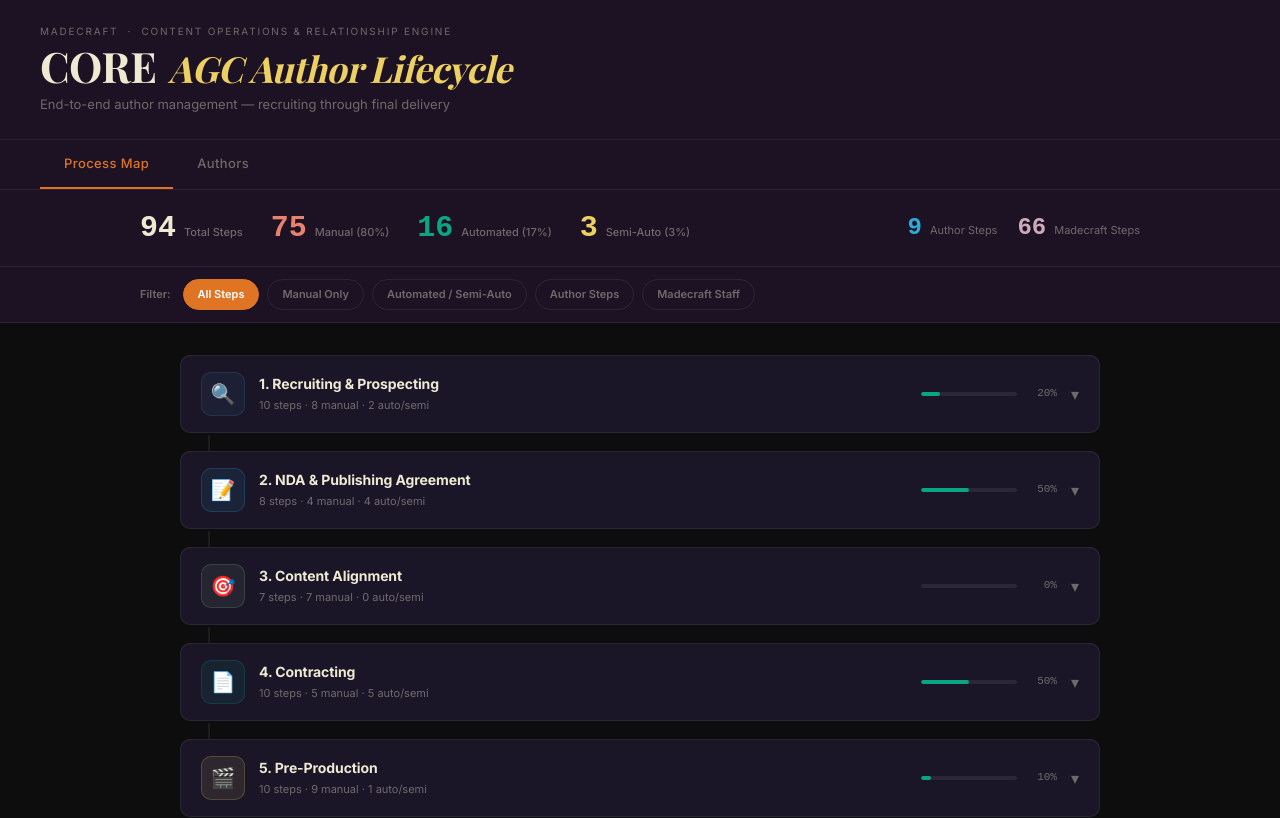
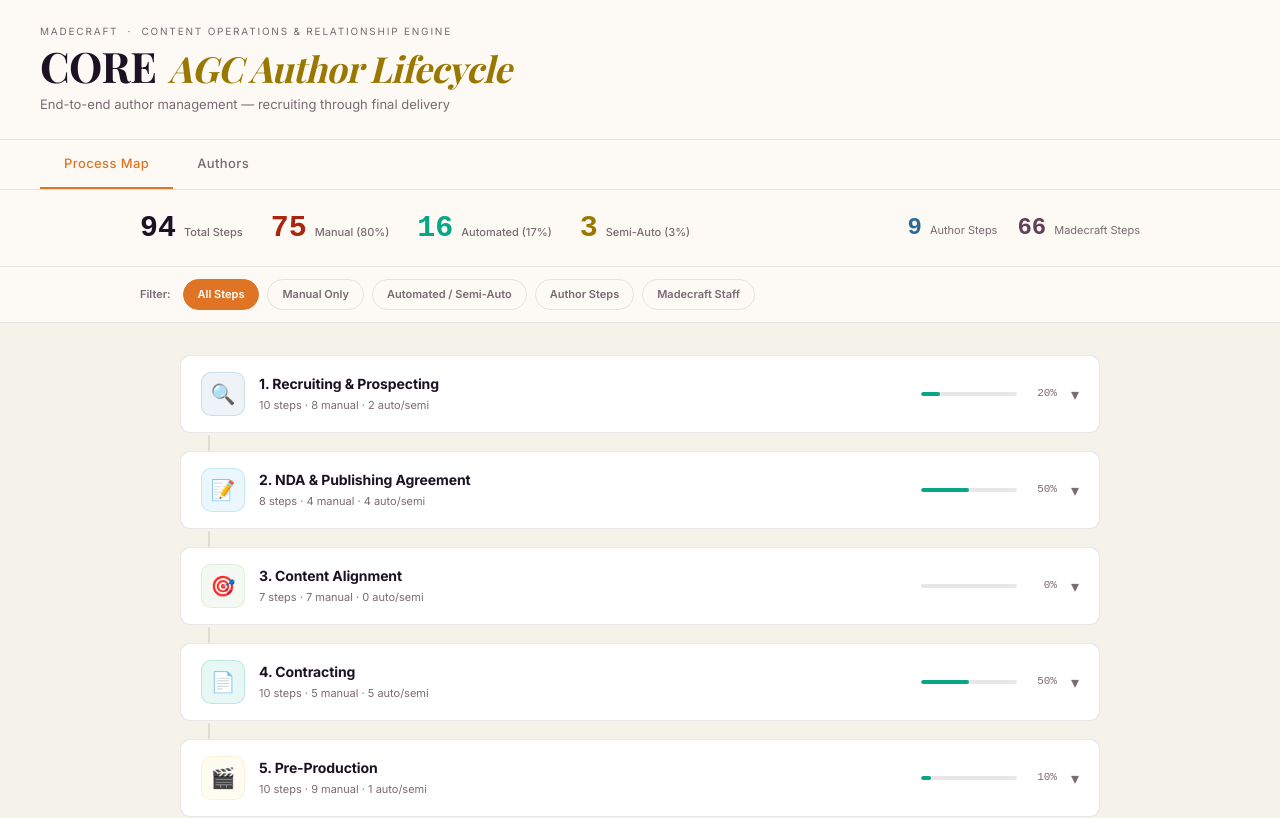
Before and after one commit to Madecraft-Christopher/author-hub, a Next.js app: page / in a window 1280 px wide. Shown: the top 818 px of the page. Built offline with nearby package versions, Linux system fonts and the light colour scheme; a web font is replaced by a local one.

Commit message:
Switch to light mode — warm cream palette, dark text

```diff
--- a/app/globals.css
+++ b/app/globals.css
@@ -3,26 +3,34 @@
 @tailwind utilities;
 
 :root {
-  --bg-primary:   #0D0D0D;
-  --bg-secondary: #1D1223;
-  --bg-surface:   #221830;
-  --bg-card:      #1A1628;
-  --text-primary: #EFE9D3;
-  --text-body:    #D0CCC7;
-  --text-muted:   rgba(239,233,211,0.4);
-  --accent-gold:  #EDD062;
-  --accent-coral: #DE7424;
-  --accent-cyan:  #2AADD9;
+  /* Backgrounds — warm cream layered system */
+  --bg-primary:   #F5F2EA;   /* warm cream page base */
+  --bg-secondary: #FDFAF5;   /* near-white for header/nav */
+  --bg-surface:   #EFE9D3;   /* inset surfaces, notes, course boxes */
+  --bg-card:      #FFFFFF;   /* card backgrounds */
+
+  /* Text */
+  --text-primary: #1D1223;   /* deep purple-black — from Madecraft palette */
+  --text-body:    #3A3035;   /* warm dark for body copy */
+  --text-muted:   #7A6A72;   /* readable warm grey for labels/meta */
+
+  /* Borders */
+  --border:       rgba(29,18,35,0.1);
+  --border-hover: rgba(29,18,35,0.2);
+
+  /* Accents — Madecraft palette, adjusted for light bg readability */
+  --accent-gold:  #9A7800;   /* darkened from #EDD062 for text contrast */
+  --accent-coral: #DE7424;   /* primary CTA — orange */
+  --accent-cyan:  #1A8FB8;   /* darkened from #2AADD9 */
   --accent-red:   #A9260F;
   --accent-indigo:#3D3D7C;
-  --accent-blue:  #3F80AE;
+  --accent-blue:  #2E6A96;   /* darkened from #3F80AE */
   --accent-teal:  #09A685;
-  --accent-mauve: #CDAABA;
-  --accent-green: #89BD83;
+  --accent-mauve: #7A4A62;   /* darkened from #CDAABA */
+  --accent-green: #4A7A45;   /* darkened from #89BD83 */
   --accent-plum:  #634057;
   --accent-cream: #EFE9D3;
-  --border:       rgba(239,233,211,0.08);
-  --border-hover: rgba(239,233,211,0.16);
+
   --radius-card:  10px;
   --radius-btn:   28px;
 }
@@ -47,5 +55,5 @@
 }
 
 ::-webkit-scrollbar { width: 6px; height: 6px; }
-::-webkit-scrollbar-track { background: var(--bg-secondary); }
+::-webkit-scrollbar-track { background: var(--bg-surface); }
 ::-webkit-scrollbar-thumb { background: var(--border-hover); border-radius: 3px; }
--- a/components/AGCLifecycle.jsx
+++ b/components/AGCLifecycle.jsx
@@ -188,9 +188,9 @@
 ];
 
 const typeConfig = {
-  manual:           { label: "Manual",    bg: "rgba(169,38,15,0.15)",  border: "rgba(169,38,15,0.4)",  text: "#E8816D" },
-  automated:        { label: "Automated", bg: "rgba(9,166,133,0.15)",  border: "rgba(9,166,133,0.4)",  text: "#09A685" },
-  "semi-automated": { label: "Semi-Auto", bg: "rgba(237,208,98,0.15)", border: "rgba(237,208,98,0.4)", text: "#EDD062" },
+  manual:           { label: "Manual",    bg: "rgba(169,38,15,0.08)",  border: "rgba(169,38,15,0.25)",  text: "#A9260F" },
+  automated:        { label: "Automated", bg: "rgba(9,166,133,0.08)",  border: "rgba(9,166,133,0.25)",  text: "#09A685" },
+  "semi-automated": { label: "Semi-Auto", bg: "rgba(154,120,0,0.08)",  border: "rgba(154,120,0,0.25)",  text: "#9A7800" },
 };
 
 function getRoleCategory(who) {
@@ -223,9 +223,9 @@
 
   const statItems = [
     { label: "Total Steps", value: totalSteps,   color: "var(--text-primary)" },
-    { label: "Manual",      value: manualSteps,  color: "#E8816D", pct: Math.round(manualSteps / totalSteps * 100) },
+    { label: "Manual",      value: manualSteps,  color: "#A9260F", pct: Math.round(manualSteps / totalSteps * 100) },
     { label: "Automated",   value: autoSteps,    color: "#09A685", pct: Math.round(autoSteps   / totalSteps * 100) },
-    { label: "Semi-Auto",   value: semiSteps,    color: "#EDD062", pct: Math.round(semiSteps   / totalSteps * 100) },
+    { label: "Semi-Auto",   value: semiSteps,    color: "#9A7800", pct: Math.round(semiSteps   / totalSteps * 100) },
   ];
 
   return (
@@ -244,11 +244,11 @@
           ))}
           <div style={{ marginLeft: "auto", display: "flex", gap: 20 }}>
             <div style={{ display: "flex", alignItems: "baseline", gap: 8 }}>
-              <span style={{ fontFamily: "monospace", fontSize: 24, fontWeight: 700, color: "var(--accent-cyan)" }}>{authorSteps}</span>
+              <span style={{ fontFamily: "monospace", fontSize: 24, fontWeight: 700, color: "var(--accent-blue)" }}>{authorSteps}</span>
               <span style={{ fontSize: 11, color: "var(--text-muted)" }}>Author Steps</span>
             </div>
             <div style={{ display: "flex", alignItems: "baseline", gap: 8 }}>
-              <span style={{ fontFamily: "monospace", fontSize: 24, fontWeight: 700, color: "var(--accent-mauve)" }}>{mcSteps}</span>
+              <span style={{ fontFamily: "monospace", fontSize: 24, fontWeight: 700, color: "var(--accent-plum)" }}>{mcSteps}</span>
               <span style={{ fontSize: 11, color: "var(--text-muted)" }}>Madecraft Steps</span>
             </div>
           </div>
@@ -374,9 +374,9 @@
                             }}>{cfg.label}</span>
                             <span style={{
                               fontSize: 10, fontWeight: 500, padding: "2px 8px", borderRadius: 4,
-                              background: role === "author" ? "rgba(42,173,217,0.12)" : role === "system" ? "rgba(9,166,133,0.12)" : "rgba(99,64,87,0.2)",
-                              color: role === "author" ? "var(--accent-cyan)" : role === "system" ? "var(--accent-teal)" : "var(--accent-mauve)",
-                              border: `1px solid ${role === "author" ? "rgba(42,173,217,0.25)" : role === "system" ? "rgba(9,166,133,0.25)" : "rgba(205,170,186,0.25)"}`,
+                              background: role === "author" ? "rgba(26,143,184,0.08)" : role === "system" ? "rgba(9,166,133,0.08)" : "rgba(99,64,87,0.08)",
+                              color: role === "author" ? "var(--accent-blue)" : role === "system" ? "var(--accent-teal)" : "var(--accent-plum)",
+                              border: `1px solid ${role === "author" ? "rgba(26,143,184,0.25)" : role === "system" ? "rgba(9,166,133,0.25)" : "rgba(99,64,87,0.25)"}`,
                             }}>{step.who}</span>
                           </div>
                         </div>
@@ -405,9 +405,9 @@
             <div style={{ display: "flex", flexDirection: "column", gap: 8 }}>
               <p style={{ fontSize: 10, color: "var(--text-muted)", fontWeight: 600, marginBottom: 4 }}>Responsible Party</p>
               {[
-                { color: "var(--accent-mauve)", label: "Madecraft Staff" },
-                { color: "var(--accent-cyan)",  label: "Author (External)" },
-                { color: "var(--accent-teal)",  label: "System / Automation" },
+                { color: "var(--accent-plum)", label: "Madecraft Staff" },
+                { color: "var(--accent-blue)", label: "Author (External)" },
+                { color: "var(--accent-teal)", label: "System / Automation" },
               ].map(({ color, label }) => (
                 <div key={label} style={{ display: "flex", alignItems: "center", gap: 8 }}>
                   <div style={{ width: 9, height: 9, borderRadius: 2, background: color }} />
```
